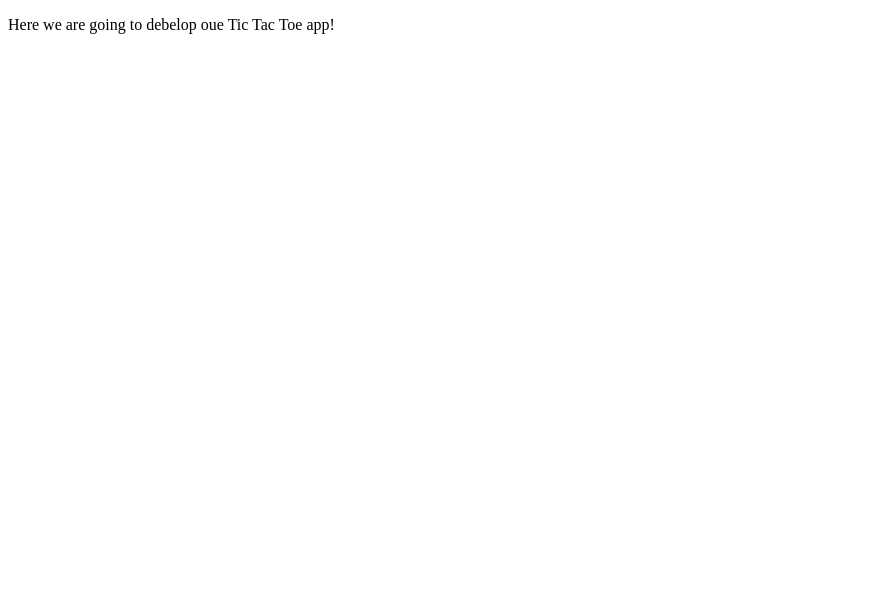
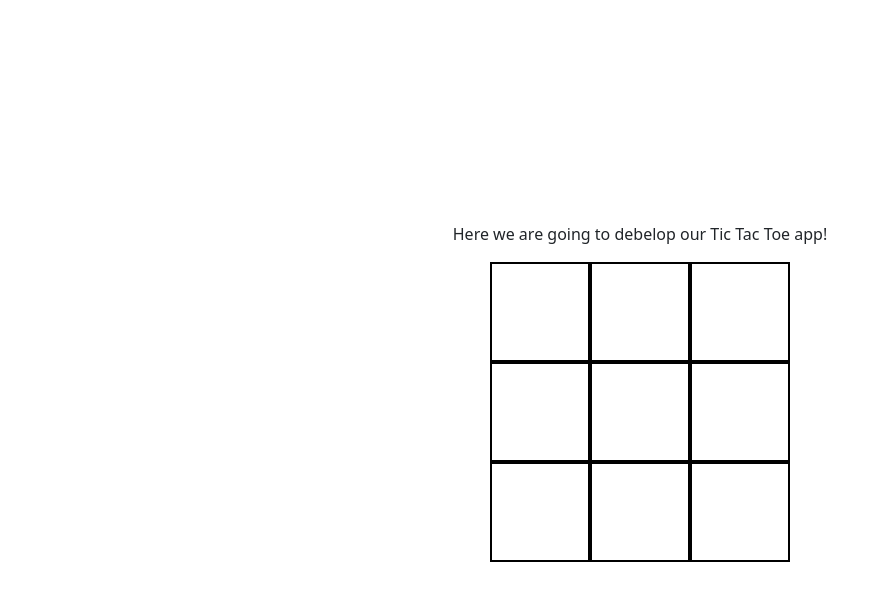
Before and after one commit to cr7st74n/TicTac_Cris, a plain HTML site: page index.html in a window 1280 px wide. Shown: the whole page, without its empty margins (0-880 px from the left). Drawn offline with nearby package versions, Linux system fonts and the light colour scheme.

Commit message:
adding stiles and firts elements to our project

```diff
--- a/JS/TicTacToe.js
+++ b/JS/TicTacToe.js
@@ -1,6 +1,29 @@
 
-for(let i = 0; i<3 ; i++  ){
-    for(let j = 0; j <3 ; j++){
-        console.log(j, i);
-    }
+const GameBoard = document.querySelector("#gameboard");
+
+const  InfoDisplay = document.querySelector("#info");
+
+const VectorTTT = ["","", "",
+"","", "",
+"","", ""
+];
+
+function createBoard(){
+    VectorTTT.forEach((cell, index) =>{
+        const cellElement = document.createElement('div');
+        cellElement.classList.add('cell');
+        console.log('Element Created');
+        GameBoard.append(cellElement)
+    });
 }
+
+createBoard()
+
+
+
+
+// for(let i = 0; i<3 ; i++  ){
+//     for(let j = 0; j <3 ; j++){
+//         console.log(j, i);
+//     }
+// }
--- /dev/null
+++ b/Style/style.css
@@ -0,0 +1,28 @@
+body{
+    margin: 0;
+    padding: 0;
+    display: flex;
+    justify-content: center;
+    align-items: center;
+    height: 100vh;
+    flex-direction: column;
+}
+
+
+#gameboard {
+    width: 300px;
+    height: 300px;
+    background-color: black;
+    display:flex;
+    flex-wrap: wrap;
+
+}
+
+.cell{
+
+    width: 100px;
+    height: 100px;
+    background-color: white;
+    border: 2px solid black;
+    box-sizing: border-box;
+}
--- a/index.html
+++ b/index.html
@@ -5,10 +5,17 @@
     <meta http-equiv="X-UA-Compatible" content="IE=edge">
     <meta name="viewport" content="width=device-width, initial-scale=1.0">
     <title>Tic Tac Toe</title>
+    <link rel="stylesheet" href="Style/style.css">
+    <link href="https://cdn.jsdelivr.net/npm/bootstrap@5.3.0-alpha3/dist/css/bootstrap.min.css" rel="stylesheet" integrity="sha384-KK94CHFLLe+nY2dmCWGMq91rCGa5gtU4mk92HdvYe+M/SXH301p5ILy+dN9+nJOZ" crossorigin="anonymous">
+
 </head>
 <body>
 
-    <p>Here we are going to debelop oue Tic Tac Toe app! </p>
+    <p>Here we are going to debelop our Tic Tac Toe app! </p>
+
+    <div id="gameboard"></div>
+
+    <p id="info"></p>
 
 
     <script src="JS/TicTacToe.js"></script>
```
